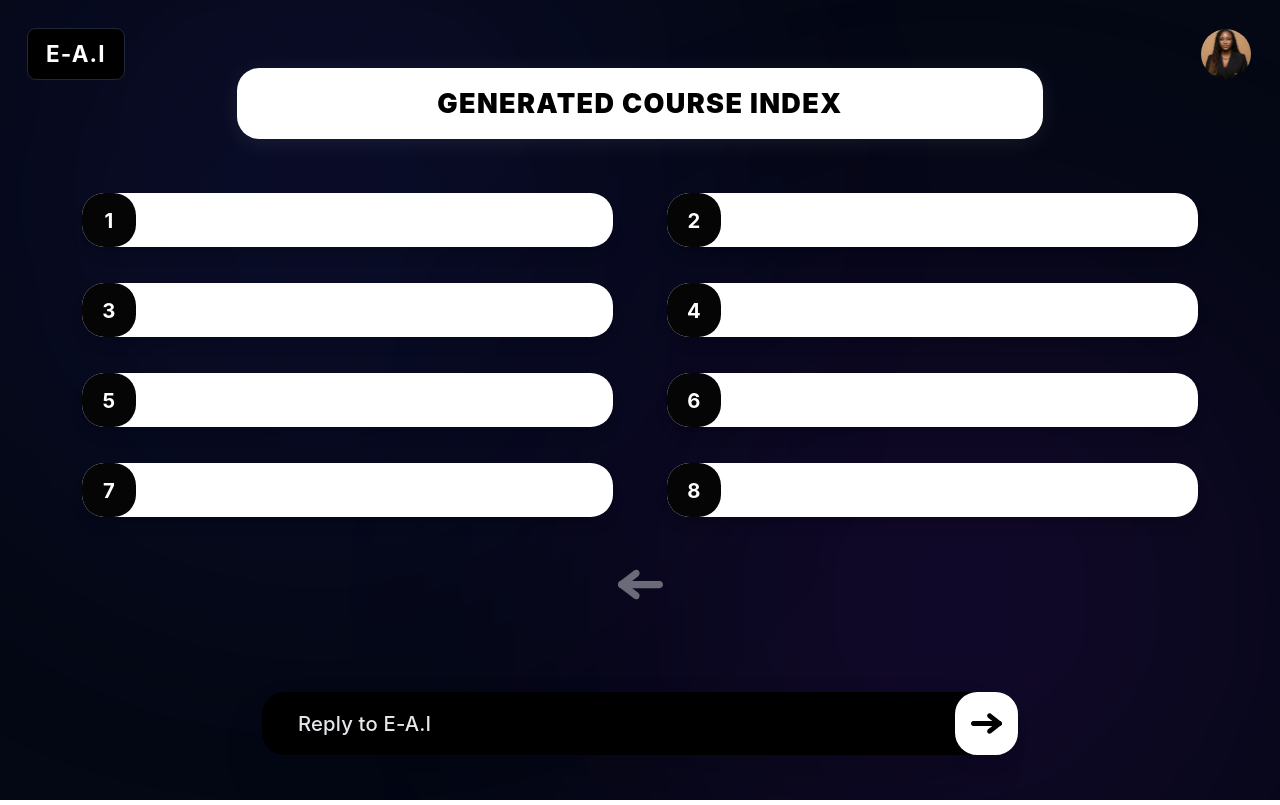
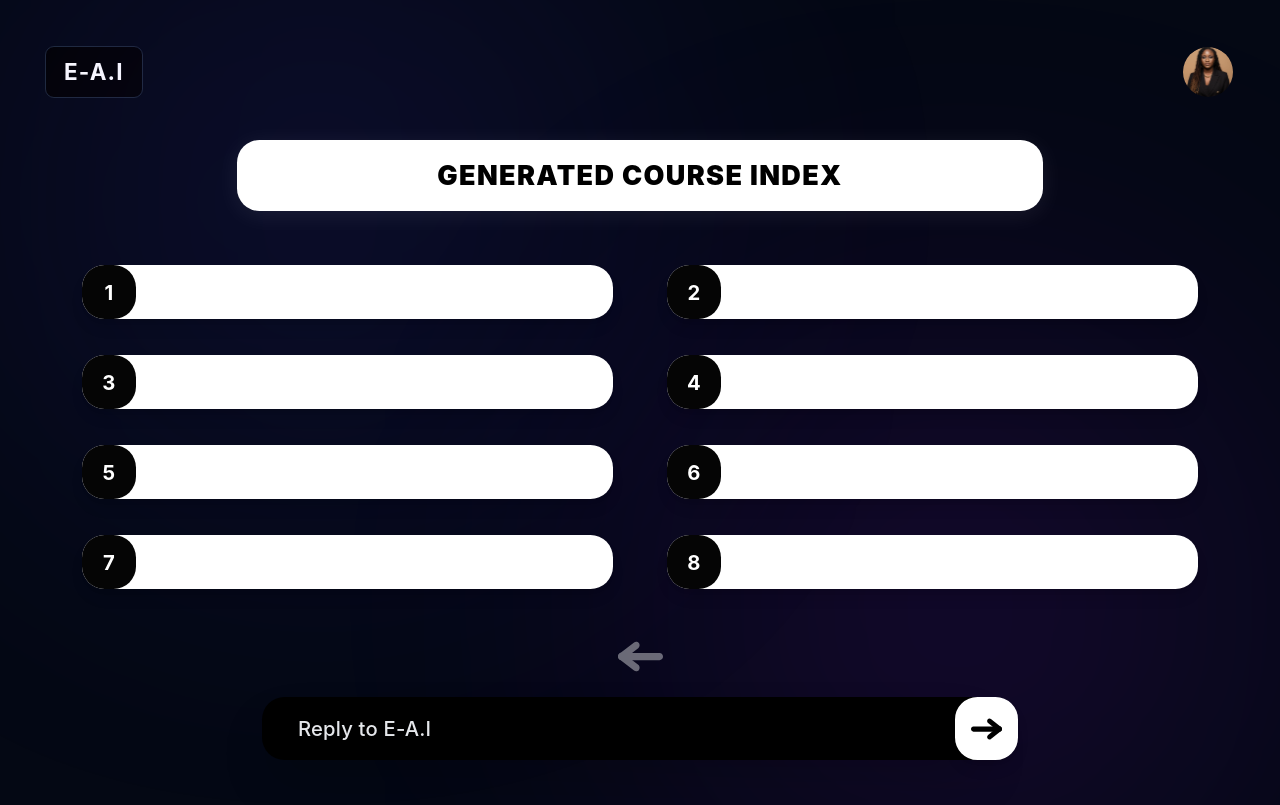
Before and after one commit to Phawaaaz/Etech, a React (Vite) app: page /course-index in a window 1280 px wide. Built offline with nearby package versions, Linux system fonts and the light colour scheme.

Commit message:
Modify Header: Update header padding for improved layout consistency

```diff
--- a/src/components/Header.jsx
+++ b/src/components/Header.jsx
@@ -5,7 +5,7 @@ export default function Header() {
   const navigate = useNavigate();
 
   return (
-    <header className="flex items-center justify-between w-full absolute top-0 left-0 p-6">
+    <header className="flex items-center justify-between w-full px-2 sm:px-2 py-2">
       <div
         onClick={() => navigate("/dashboard")}
         className="bg-black text-white font-bold text-xl px-4 py-2 rounded-lg border border-gray-800 tracking-wider cursor-pointer select-none"
```
